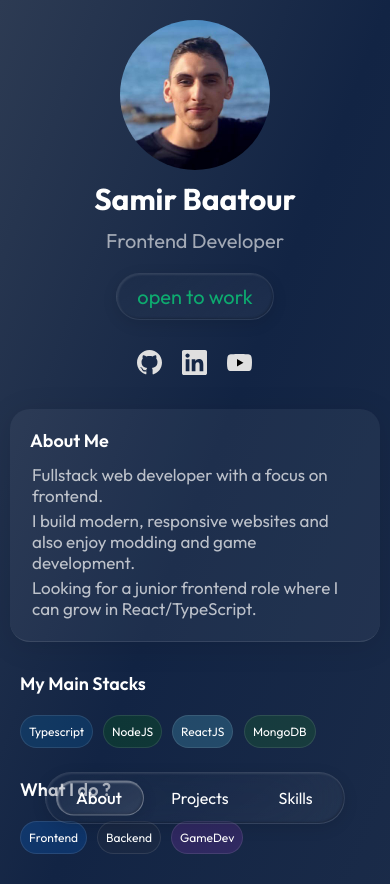
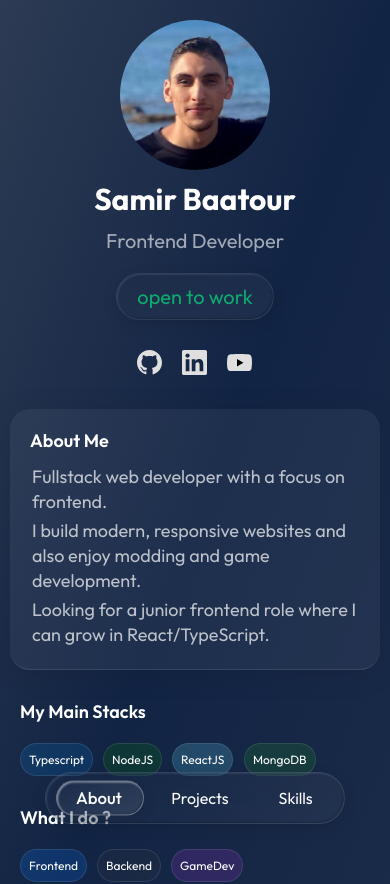
Before and after one commit to SuperCoolNinja/portfolio-2025, a React (Vite) app: page / in a window 390 px wide. Shown: the top 884 px of the page. Built offline with nearby package versions, Linux system fonts and the light colour scheme.

Commit message:
up some height to better readability

```diff
--- a/src/features/About/about.module.css
+++ b/src/features/About/about.module.css
@@ -155,6 +155,13 @@
   margin-bottom: 15rem;
 }
 
+@media screen and (max-width: 550px) {
+  .content {
+    line-height: 2.5rem;
+    font-size: 1.8rem;
+  }
+}
+
 @media screen and (min-width: 1010px) {
   .content {
     font-size: 1.9rem;
```
